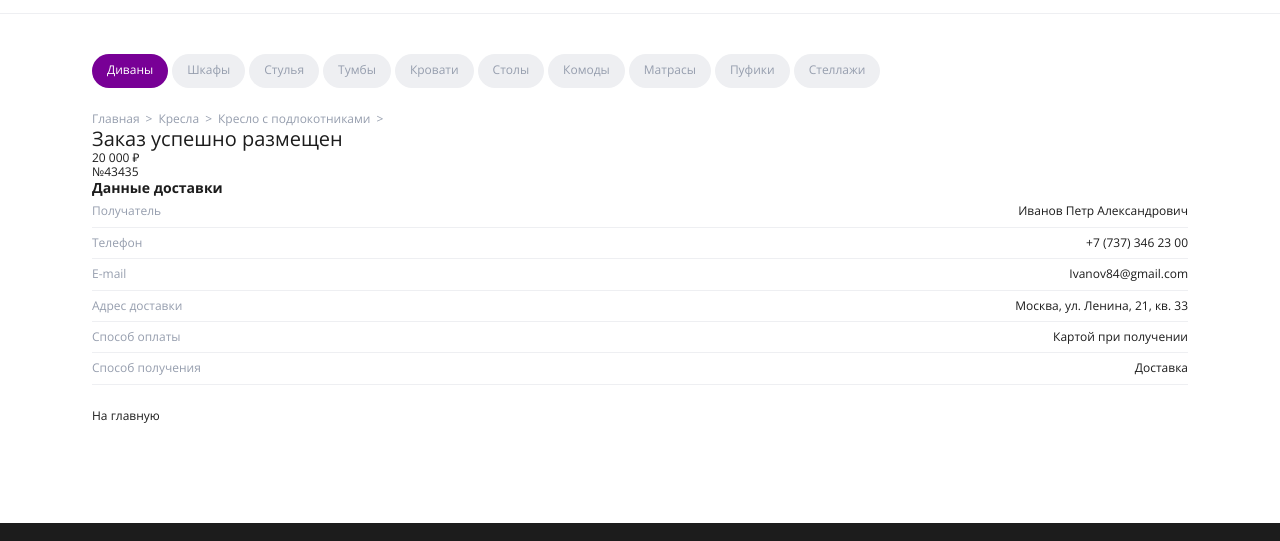
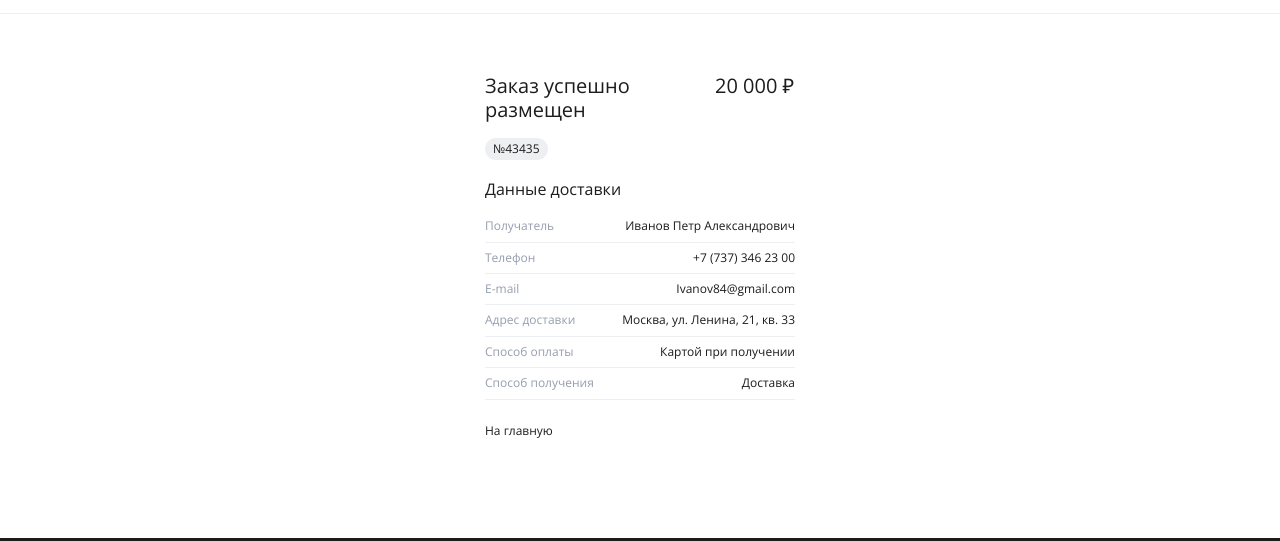
Before and after one commit to KolenkoGri/furniture_store, a website built with Vite: page index.html in a window 1280 px wide. Shown: the part 57-598 px from the top of the page. Built offline with nearby package versions, Linux system fonts and the light colour scheme.

Commit message:
complete style

```diff
--- a/index.html
+++ b/index.html
@@ -143,7 +143,7 @@
         </header>
 
         <main>
-            <div class="catalog">
+            <div class="catalog" hidden>
                 <div class="container catalog__container">
                     <ul class="catalog__list">
                         <li class="catalog__item">
@@ -857,7 +857,9 @@
                         </li>
                     </ul>
 
-                    <h3 class="product__chars_order-title">Данные доставки</h3>
+                    <h3 class="product__chars-title order__title">
+                        Данные доставки
+                    </h3>
                     <table class="product__chars-table table">
                         <tr class="table__row">
                             <td class="table__field">Получатель</td>
--- a/styles/order.scss
+++ b/styles/order.scss
@@ -1,14 +1,41 @@
-.order__info {
-  color: #1c1c1c;
-  font-size: 20px;
+.order {
+    color: #1c1c1c;
+    font-size: 20px;
 
-  &_article {
-    margin-bottom: 28px;
-  }
+    &__info-list {
+        display: grid;
+        row-gap: 8px;
+        margin-bottom: 20px;
+        padding-top: 24px;
+        @media (min-width: 580px) {
+            row-gap: 12px;
+            grid-template-columns: 1fr 80px;
+            padding-top: 60px;
+        }
+    }
 
-  &_list {
-    display: flex;
-    margin-bottom: 28px;
+    &__info-item {
+        font-size: 16px;
+        line-height: 19px;
+        letter-spacing: 0em;
+        text-align: left;
+        @media (min-width: 580px) {
+            font-size: 20px;
+            line-height: 24px;
+        }
+    }
 
-  }
+    &__article {
+        display: inline-block;
+        background-color: #eeeff2;
+        padding: 4px 8px 4px 8px;
+        border-radius: 32px;
+        font-size: 12px;
+        line-height: 14px;
+        letter-spacing: 0em;
+        text-align: left;
+    }
+    &__title {
+        margin-bottom: 12px;
+    }
 }
--- a/styles/product.scss
+++ b/styles/product.scss
@@ -194,4 +194,8 @@
             }
         }
     }
+
+    &__order-container {
+        max-width: 494px;
     }
+}
```
Also changed, not shown: main.js (+5 -5 lines). Lines whose indentation alone changed are shown as unchanged.
